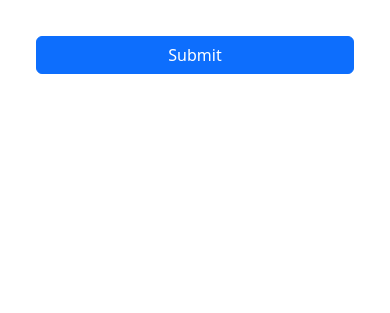
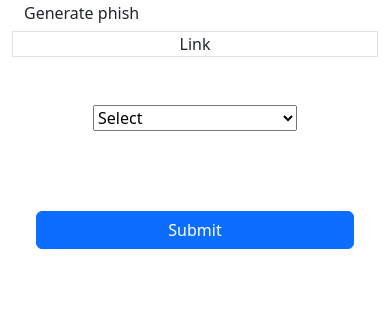
Before and after one commit to wolfpack-studio/Wolfish-django-phishing-simulator, a Django app: page / in a window 390 px wide. Shown: the part 1019-1332 px from the top of the page. Before the commit the page ends 1093 px from the top, so only its background shows below. Run offline with Django 4.2, Linux system fonts and the light colour scheme; data comes from the database, SQL or seed files in the repository; both versions use the stored data as it was after the commit; some libraries are stand-ins or nearby versions.

Commit message:
Add gen-link

```diff
--- a/mailer/views.py
+++ b/mailer/views.py
@@ -1,3 +1,4 @@
+from importlib import import_module
 from django.shortcuts import render
 from .forms import MailForm, AddSMTP
 # sendinblue imports
@@ -7,7 +8,7 @@
 import django.conf as conf
 from django.template import Template
 from django.http import HttpResponse
-
+from phishing.settings import BACKEND_URL
 
 def get_links(s, first, last):
     start_sep=first
@@ -121,7 +122,8 @@
 
     else:
         form = MailForm()
-        return render(request, 'mail.html', {'form':form})
+        temps = MailTemplate.objects.all()
+        return render(request, 'mail.html', {'form':form, 'temps':temps, 'b_url':BACKEND_URL})
 
 
 # Add sender view
--- a/phishing/settings.py
+++ b/phishing/settings.py
@@ -172,6 +172,9 @@
 STATICFILES_STORAGE = 'whitenoise.storage.CompressedManifestStaticFilesStorage'
 
 
+BACKEND_URL = "https://wolfphish-v1-3.herokuapp.com"
+
+
 if 'DATABASE_URL' in os.environ:
     import dj_database_url
     DATABASES = {'default': dj_database_url.config()}
--- a/templates/mail.html
+++ b/templates/mail.html
@@ -39,6 +39,27 @@
 
 
         </div>
+        <div class="col-md-4" >
+            <h6>Generate phish</h6>
+            <div class="row border">
+                <div class="col-md-12 text-center">
+                    <label id="ll">Link</label>
+
+                </div>
+            </div>
+            <div class="row  p-5">
+                <div class="col-md-12 text-center">
+
+                    <select id="ss" onchange="getddl()">
+                        <option>Select</option>
+                        {% for t in temps %}
+                            <option value="{{t.url_slug}}">{{t.template_name}}</option>
+                        {% endfor %}
+                    </select>
+
+                </div>
+            </div>
+        </div>
 
     </div>
 
@@ -48,4 +69,12 @@
     </div>
 </form>
 
+
 </div>
+
+<script>
+    function getddl(){
+        var x = document.getElementById('ss').value
+	document.getElementById('ll').innerHTML = "&lt;phish&gt;"+"{{b_url}}/render-template/"+x+"&lt;/phish&gt;"
+    }
+</script>
```
Also changed, not shown: db.sqlite3.
